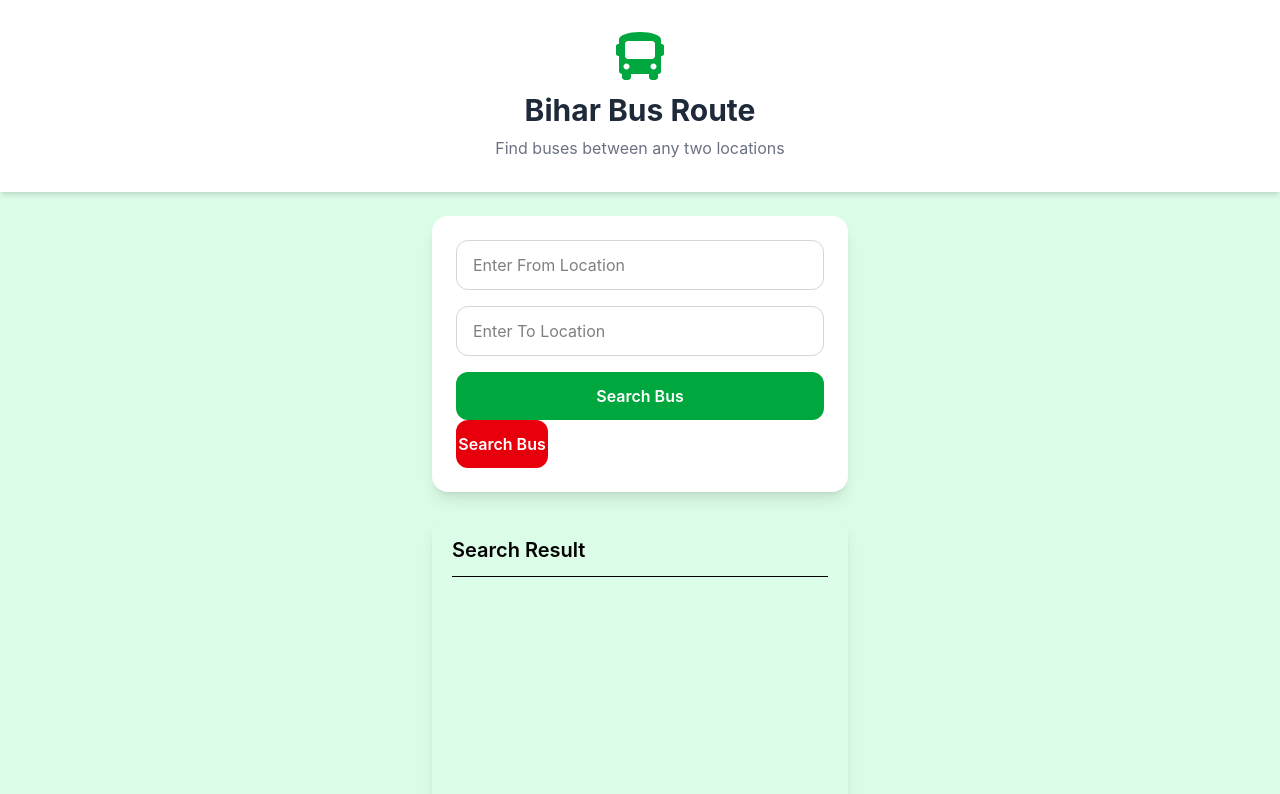
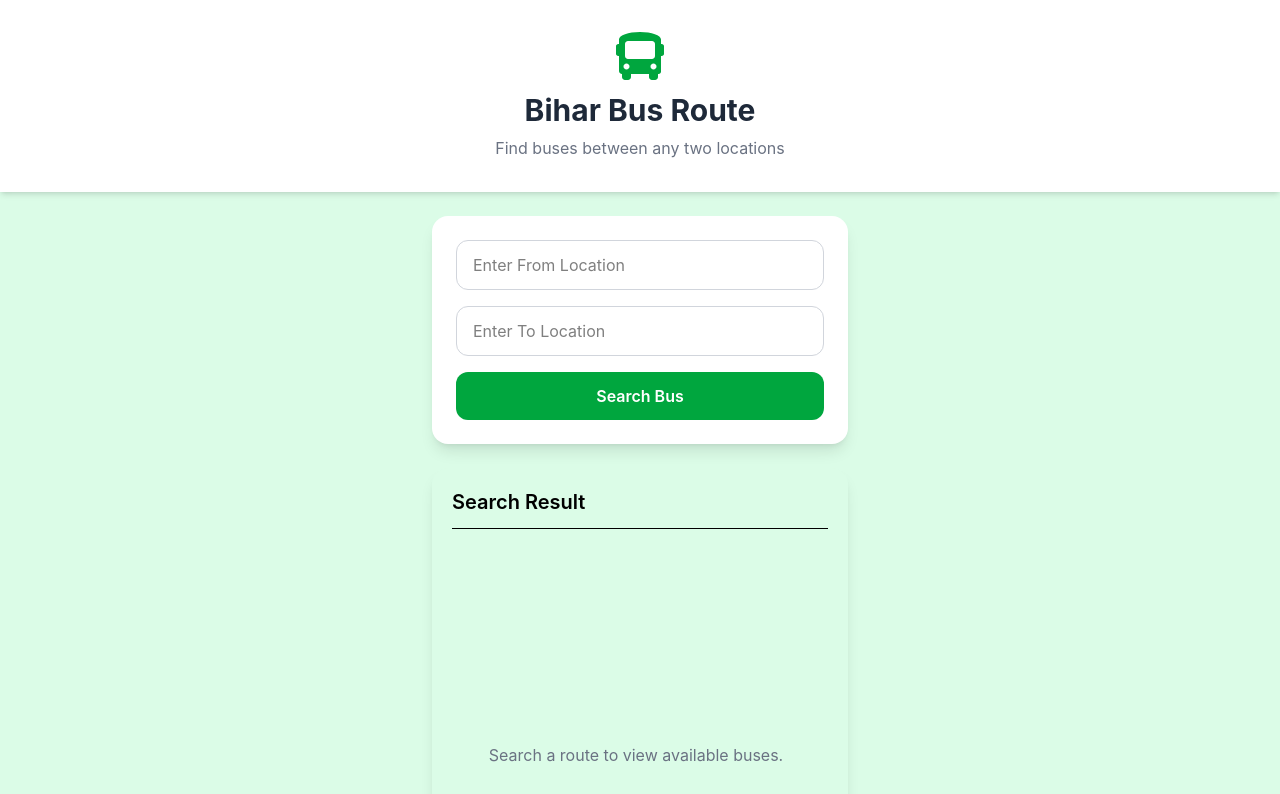
Before and after one commit to akashroy7564/BSLB-Bihar-State-Local-Bus-, a React app in the folder frontend/: page / in a window 1280 px wide. Shown: the top 794 px of the page. Built offline with nearby package versions, Linux system fonts and the light colour scheme; the HTML template or start-up script is replaced by a standard one.

Commit message:
delete Button disabled for some time

```diff
--- a/frontend/src/pages/Home.jsx
+++ b/frontend/src/pages/Home.jsx
@@ -62,11 +62,7 @@ export default function HomePage() {
 
     }
 
-    const handledelete = () => {
-        localStorage.clear()
-        setBusDetail([])
 
-    }
 
 
 
@@ -135,16 +131,6 @@ export default function HomePage() {
                         </button>
 
                     </form>
-
-
-
-                    <button
-                            type="submit"
-                            className="w-1/4 bg-red-600 text-white py-3 rounded-xl font-semibold hover:bg-green-700 transition"
-                            onClick={handledelete}
-                        >
-                            Search Bus
-                        </button>
 
 
 
```
